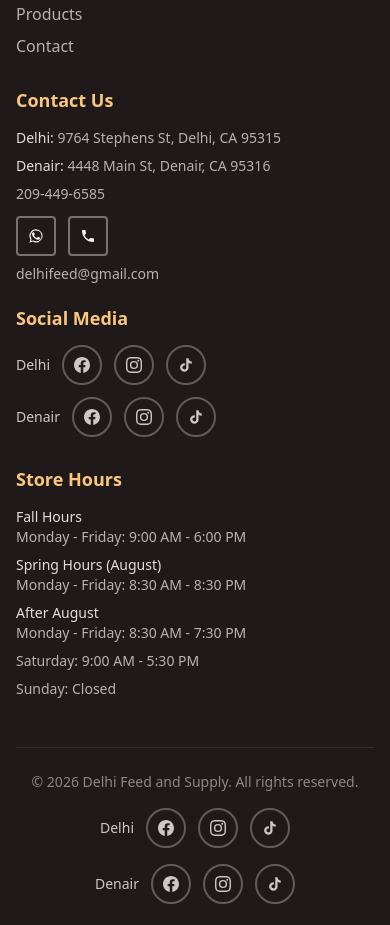
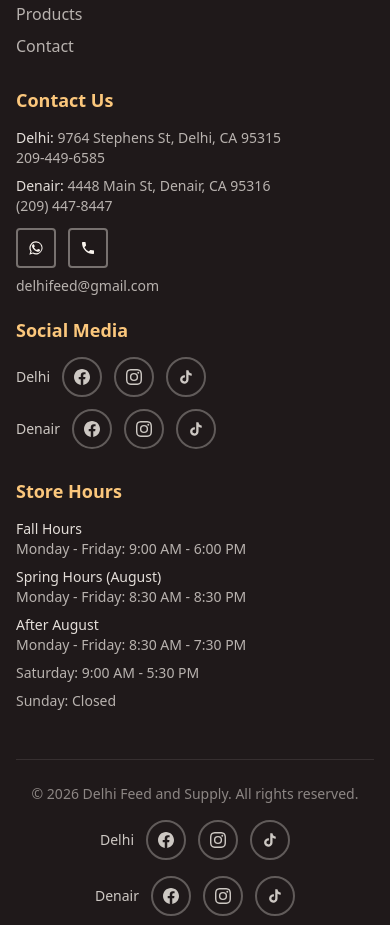
Before and after one commit to Jdanielcode1/DelhiShopSiteRepo, a Next.js app: page / in a window 390 px wide. Shown: the part 4380-5305 px from the top of the page. Built offline with nearby package versions, Linux system fonts and the light colour scheme; no server answers.

Commit message:
Update Denair contact details and show store phone numbers in footer

```diff
--- a/components/layout/Footer.tsx
+++ b/components/layout/Footer.tsx
@@ -62,7 +62,7 @@ export function Footer() {
               </h3>
               <address className="not-italic space-y-2 text-cream/70 text-sm">
                 {businessInfo.addresses.map((addr) => (
-                  <p key={addr.label}>
+                  <div key={addr.label} className="space-y-1">
                     <Link
                       href={`/locations/${addr.slug}`}
                       className="hover:text-cream transition-colors"
@@ -70,9 +70,16 @@ export function Footer() {
                       <span className="text-cream/90 font-medium">{addr.label}:</span>{" "}
                       {addr.street}, {addr.city}, {addr.state} {addr.zip}
                     </Link>
-                  </p>
+                    <p>
+                      <a
+                        href={`tel:+1${addr.phone.replace(/\D/g, "")}`}
+                        className="hover:text-cream transition-colors"
+                      >
+                        {addr.phone}
+                      </a>
+                    </p>
+                  </div>
                 ))}
-                <p>{businessInfo.phone}</p>
                 <ContactLinks
                   phone={businessInfo.phone}
                   whatsappUrl={whatsappUrl}
--- a/components/locations/LocationDetail.tsx
+++ b/components/locations/LocationDetail.tsx
@@ -74,11 +74,13 @@ export function LocationDetail({ slug }: LocationDetailProps) {
                   callLabel={t.callUs}
                   className="mt-3"
                 />
-                <p>
-                  <a className="text-primary-700 hover:underline" href={`mailto:${location.email}`}>
-                    {location.email}
-                  </a>
-                </p>
+                {location.email && (
+                  <p>
+                    <a className="text-primary-700 hover:underline" href={`mailto:${location.email}`}>
+                      {location.email}
+                    </a>
+                  </p>
+                )}
               </address>
 
               <div className="mt-8 border-t border-secondary-200 pt-6">
--- a/data/business.ts
+++ b/data/business.ts
@@ -43,8 +43,7 @@ export const businessInfo = {
       state: "CA",
       zip: "95316",
       country: "United States",
-      phone: "209-449-6585",
-      email: "delhifeed@gmail.com",
+      phone: "(209) 447-8447",
       hours: {
         fallWeekdays: "9:00 AM - 6:00 PM",
         springAugustWeekdays: "8:30 AM - 8:30 PM",
```
